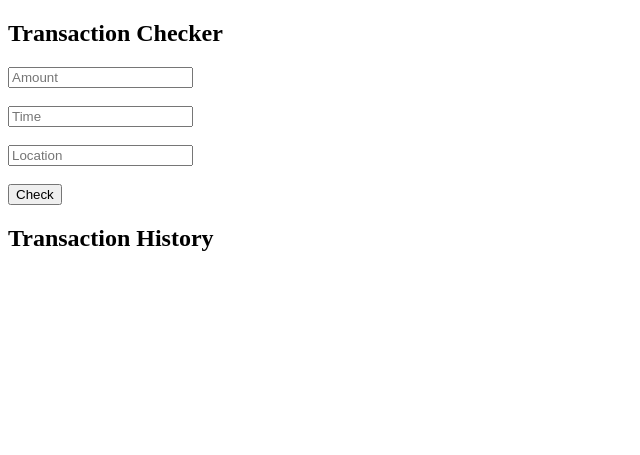
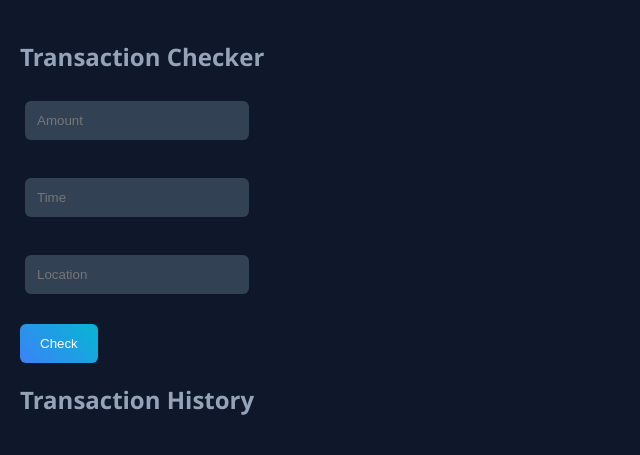
Before and after one commit to Rao130/fintech-ai-system, a Flask app: page / in a window 1280 px wide. Shown: the top 455 px of the page, without its empty margins (0-640 px from the left). Run offline with Flask 3, Linux system fonts and the light colour scheme; data that the repository does not hold is empty; parts of the project's set-up code (start-up, migrations or seed data) failed here and were passed over.

Commit message:
css added

```diff
--- a/static/style.css
+++ b/static/style.css
@@ -1,41 +1,103 @@
+/* GLOBAL */
 body {
-    font-family: Arial;
+    font-family: 'Segoe UI', sans-serif;
     background: #0f172a;
-    color: white;
-    text-align: center;
+    color: #e2e8f0;
+    margin: 0;
+    padding: 20px;
 }
 
-.container {
-    margin-top: 100px;
+/* HEADINGS */
+h1 {
+    text-align: center;
+    color: #38bdf8;
 }
 
-.form-box input {
-    padding: 10px;
-    margin: 5px;
-    border-radius: 5px;
-    border: none;
+h2 {
+    color: #94a3b8;
 }
 
+h3 {
+    margin-top: 10px;
+}
+
+/* CARD STYLE */
+.card {
+    background: #1e293b;
+    padding: 20px;
+    border-radius: 12px;
+    margin-bottom: 20px;
+    box-shadow: 0 0 20px rgba(0,0,0,0.3);
+}
+
+/* INPUT FIELDS */
+input {
+    padding: 12px;
+    margin: 8px 5px;
+    border-radius: 6px;
+    border: none;
+    outline: none;
+    background: #334155;
+    color: white;
+    width: 200px;
+}
+
+/* BUTTON */
 button {
-    padding: 10px 20px;
-    background: #3b82f6;
+    padding: 12px 20px;
+    background: linear-gradient(45deg, #3b82f6, #06b6d4);
     color: white;
     border: none;
-    border-radius: 5px;
+    border-radius: 6px;
     cursor: pointer;
+    transition: 0.3s;
 }
 
-.result-box {
-    margin-top: 20px;
-    padding: 15px;
-    font-size: 20px;
-    border-radius: 5px;
+button:hover {
+    transform: scale(1.05);
+    opacity: 0.9;
+}
+
+/* RESULT */
+#result {
+    font-size: 18px;
+    font-weight: bold;
+}
+
+/* HISTORY LIST */
+ul {
+    list-style: none;
+    padding: 0;
+}
+
+li {
+    background: #334155;
+    padding: 10px;
+    margin: 5px 0;
+    border-radius: 6px;
+}
+
+/* FRAUD / SAFE COLORS */
+.fraud {
+    color: #ef4444;
+    font-weight: bold;
 }
 
 .safe {
-    background: green;
+    color: #22c55e;
+    font-weight: bold;
 }
 
-.fraud {
-    background: red;
+/* INSIGHT BOX */
+#insight {
+    font-size: 16px;
+    padding: 10px;
+    border-left: 4px solid #3b82f6;
 }
+
+/* CHART CONTAINER */
+canvas {
+    max-width: 300px;
+    margin: auto;
+    display: block;
+}
--- a/templates/index.html
+++ b/templates/index.html
@@ -2,6 +2,7 @@
 <html>
 <head>
     <title>Fraud Detection System</title>
+    <link rel="stylesheet" href="{{ url_for('static', filename='style.css') }}">
 </head>
 <body>
 
```
